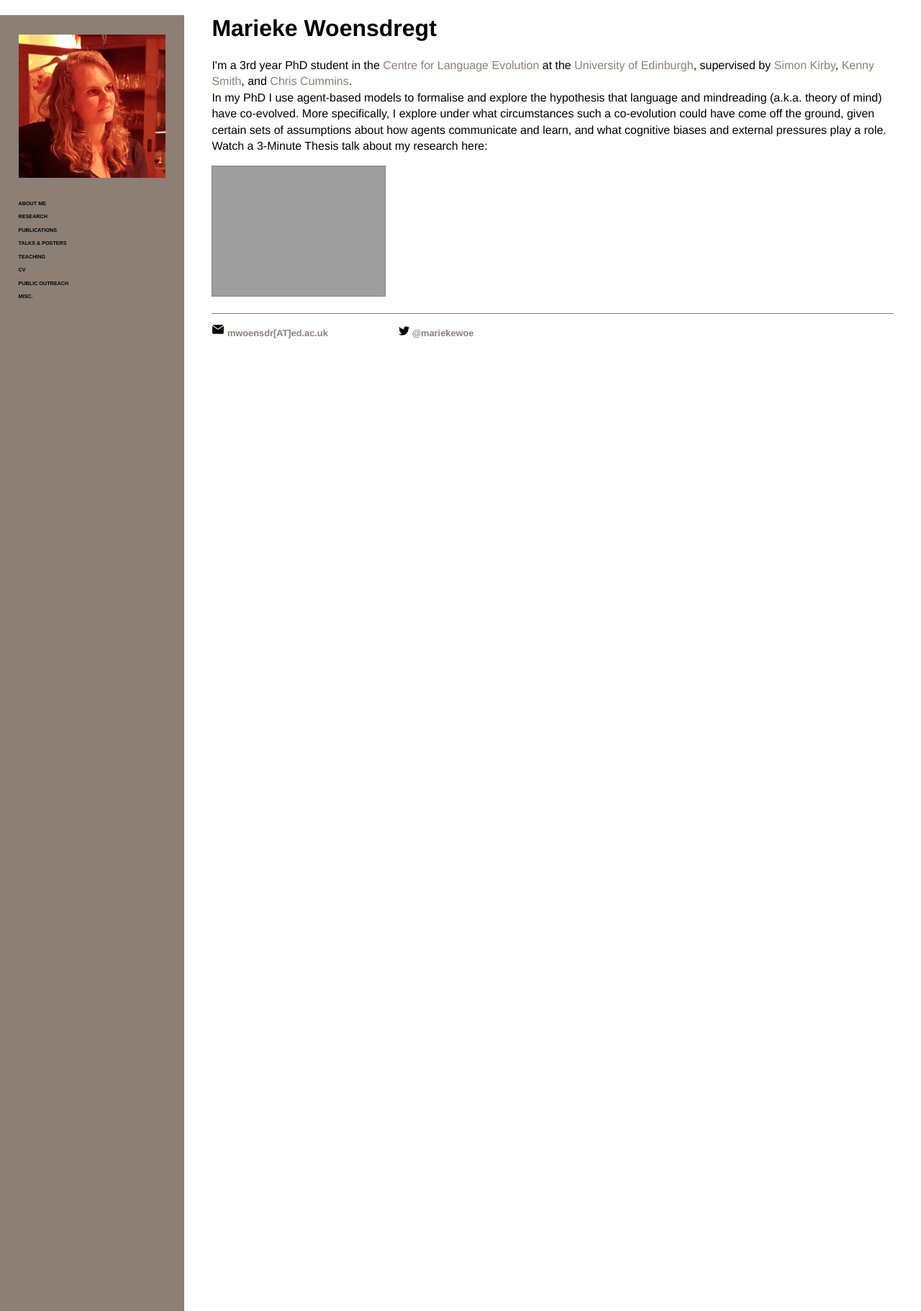
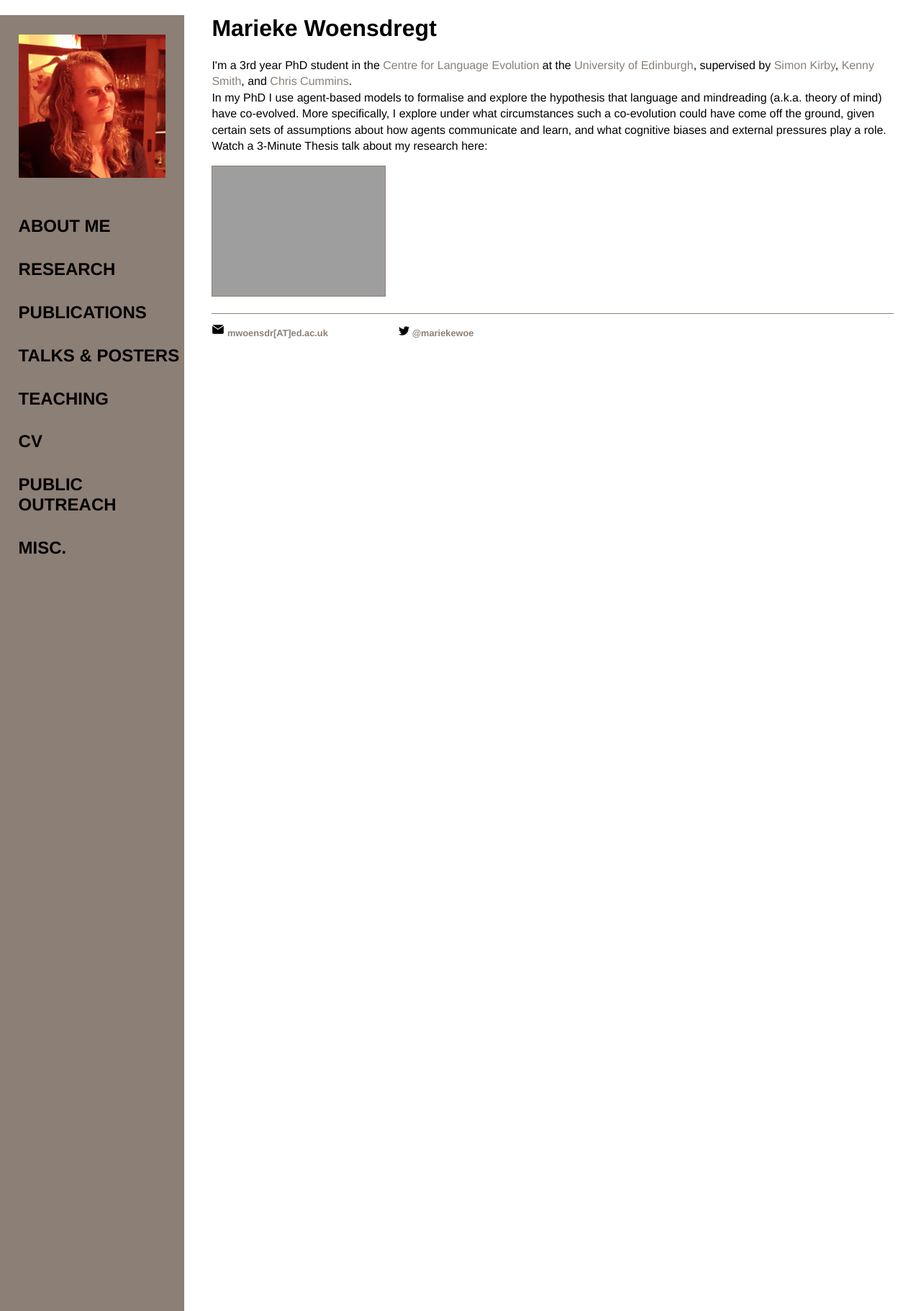
Before and after one commit to marieke-woensdregt/marieke-woensdregt.github.io, a Jekyll site: the page built from index.html, in a window 1280 px wide. Shown: the whole page at 72% size. Built offline with Jekyll 4.4.1, drawn with Linux system fonts in a browser that asks for light colours; grey boxes are pictures that could not be loaded.

Commit message:
Update main.css

```diff
--- a/css/main.css
+++ b/css/main.css
@@ -41,7 +41,7 @@ h3 {
     font-family:'Helvetica', 'Arial', 'Sans-Serif';
 }
 h4 {
-    font-size: 0.3em;
+    font-size: 1em;
     font-family:'Helvetica', 'Arial', 'Sans-Serif';
     text-transform: uppercase;
 }
```
